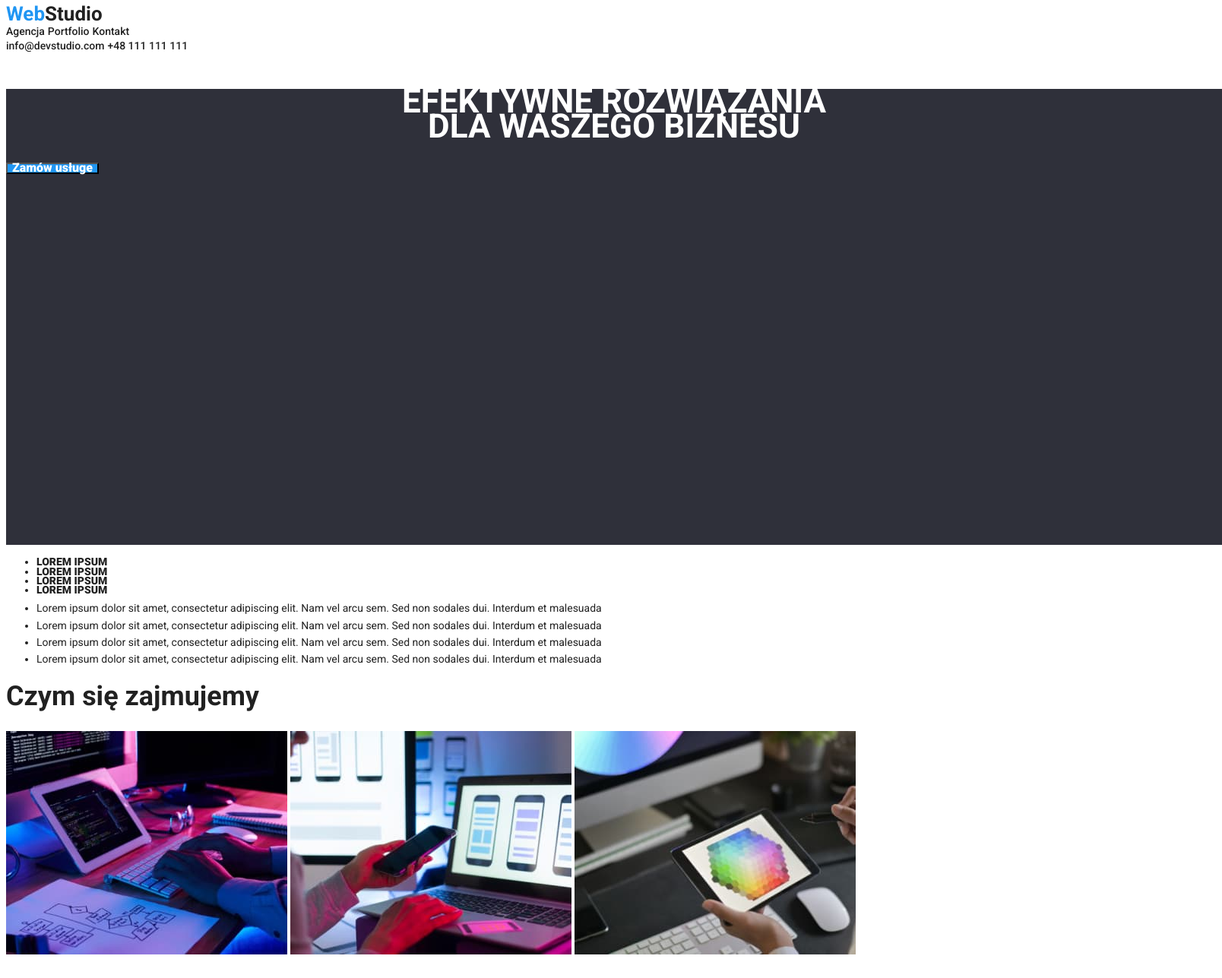
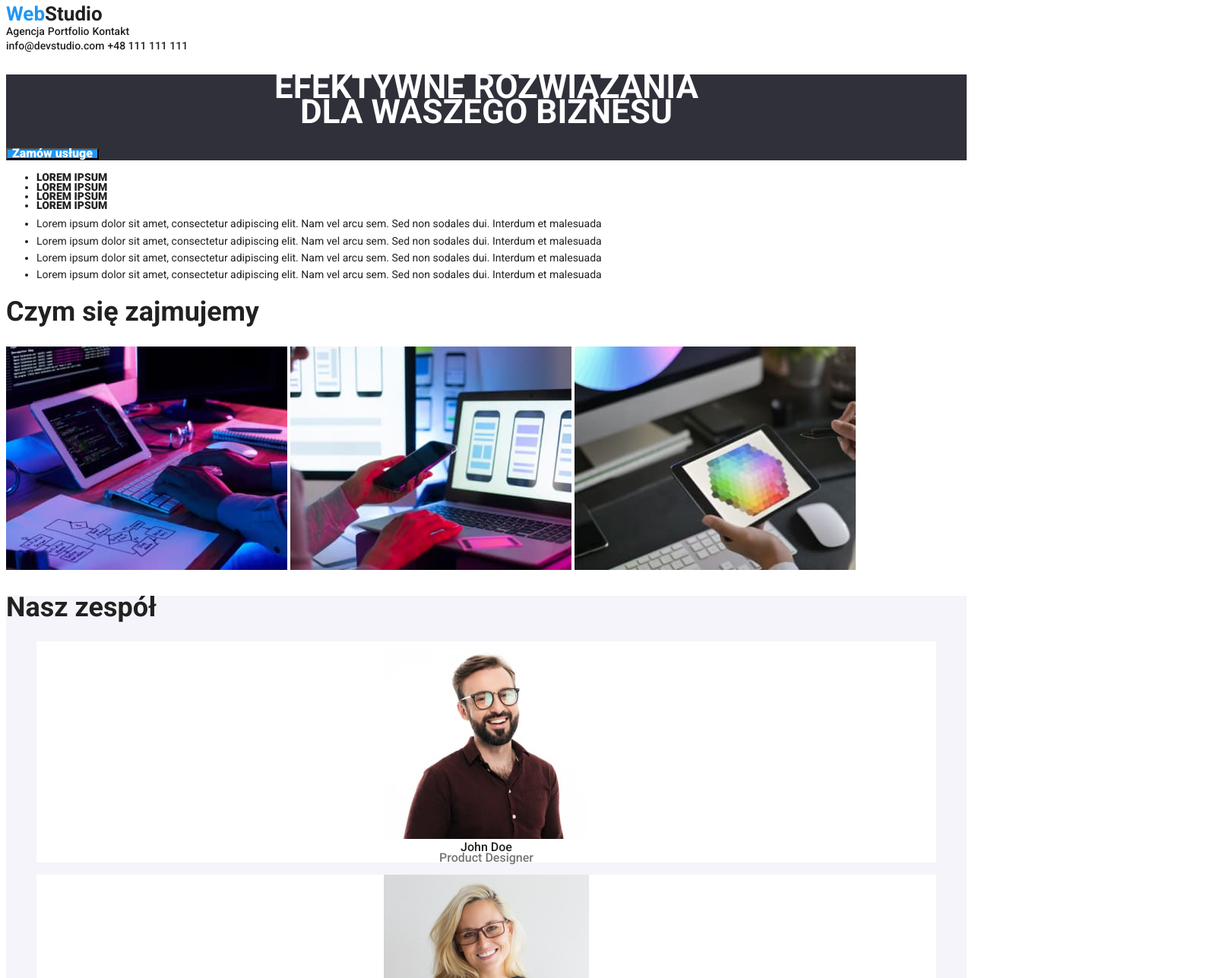
Before and after one commit to PiotrekHadziewicz/goit-markup-hw-02, a plain HTML site: page index.html in a window 1280 px wide. Shown: the top 1287 px of the page at 76% size, 1608 px wide, since content can reach past the window. Drawn offline with Linux system fonts and the light colour scheme.

Commit message:
Update styles.css
Usuwanie width i height.

```diff
--- a/css/styles.css
+++ b/css/styles.css
@@ -10,8 +10,6 @@ body {
 /* =========STUDIO.HTML========== */
 /* ========MENU======== */
 .menu {
-  width: 1600px;
-  height: 80px;
   background-color: #ffffff;
 }
 .navigation-item {
@@ -57,8 +55,6 @@ body {
 /* ========HEADER======== */
 .header {
   background-color: var(--background-color);
-  width: 1600px;
-  height: 600px;
 }
 .header-item {
   color: #ffffff;
@@ -95,8 +91,6 @@ body {
   background-color: #f5f4fa;
 }
 .figure {
-  width: 270px;
-  height: 368px;
   background-color: #ffffff;
   text-align: center;
 }
@@ -125,8 +119,6 @@ body {
   color: var(--hover-color);
 }
 .footer {
-  width: 1600px;
-  height: 252px;
   background-color: var(--background-color);
 }
 .font-style-normal {
```
